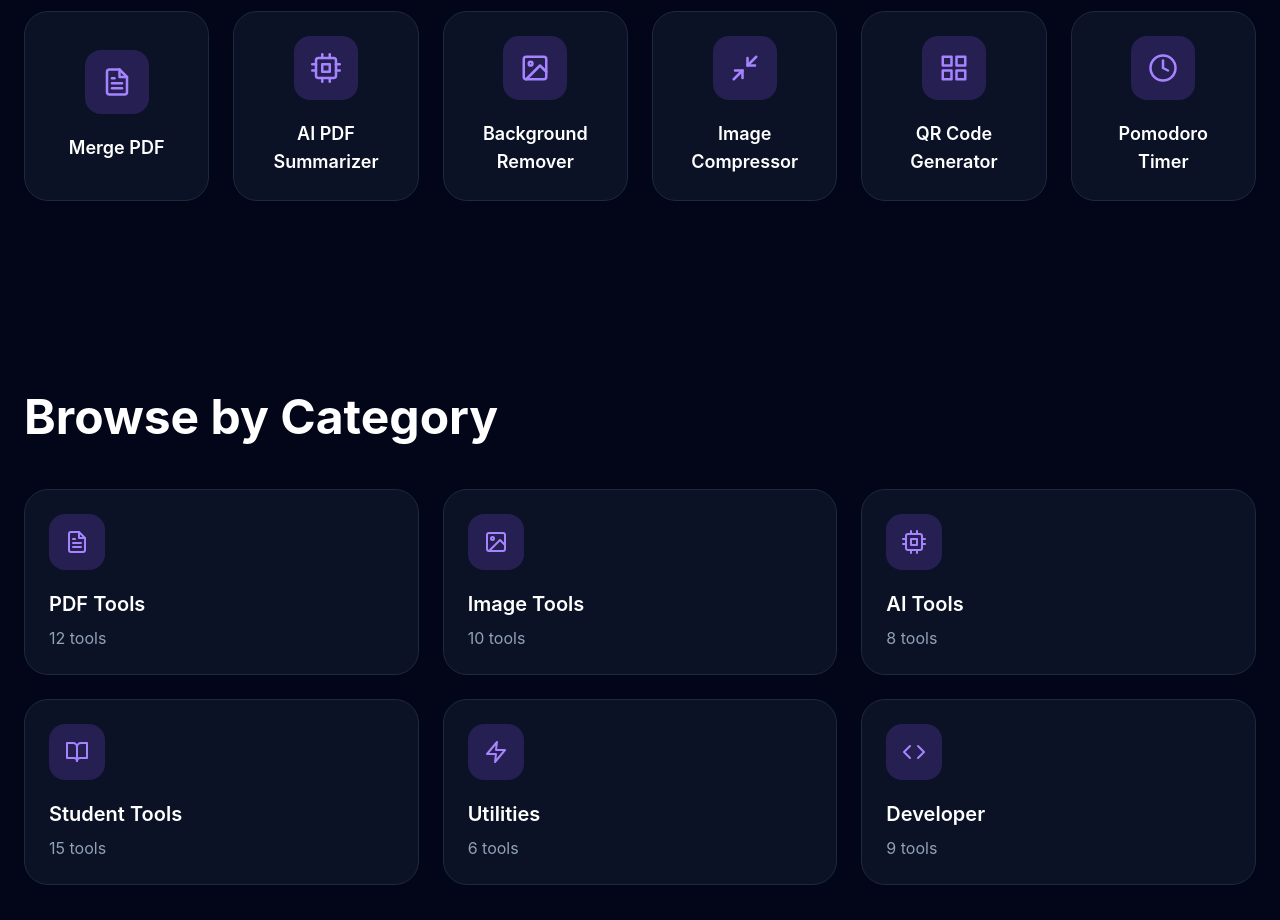
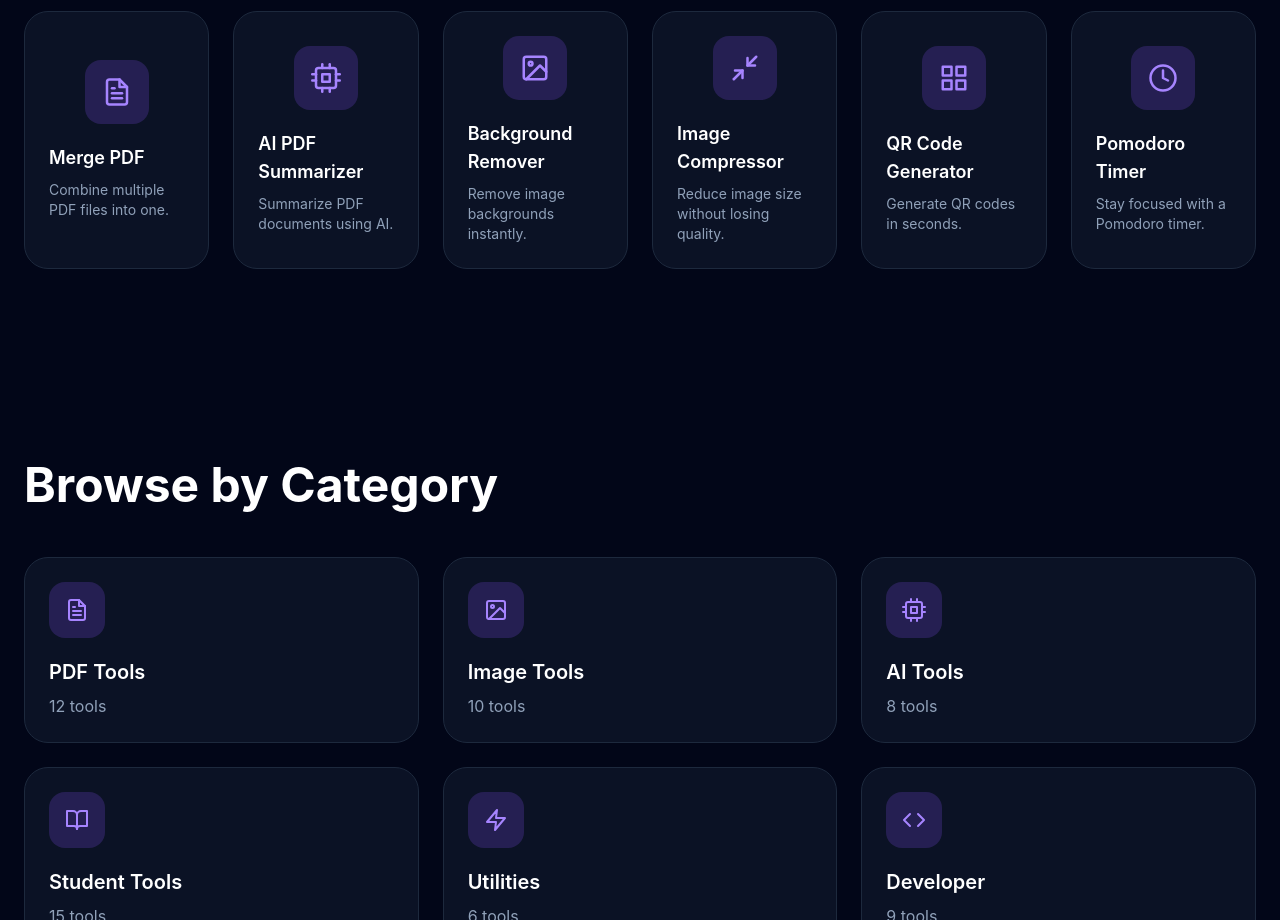
Before and after one commit to Dani-125/nexyra-tools, a React (Vite) app: page / in a window 1280 px wide. Shown: the part 1080-2000 px from the top of the page. Built offline with nearby package versions, Linux system fonts and the light colour scheme.

Commit message:
Enhance tool cards with descriptions

```diff
--- a/src/components/tools/PopularTools.jsx
+++ b/src/components/tools/PopularTools.jsx
@@ -5,16 +5,17 @@ function PopularTools() {
   return (
     <section className="max-w-7xl mx-auto px-6 py-24">
 
-      <h2 className="text-5xl font-bold text-white mb-12">
+      <h2 className="text-4xl md:text-5xl font-bold text-white mb-12">
         Most-used tools this week
       </h2>
 
-      <div className="grid gap-6 grid-cols-2 md:grid-cols-3 lg:grid-cols-6">
+      <div className="grid grid-cols-2 md:grid-cols-3 lg:grid-cols-6 gap-6">
         {popularTools.map((tool) => (
           <ToolCard
             key={tool.id}
             title={tool.title}
             icon={tool.icon}
+             description={tool.description}
           />
         ))}
       </div>
--- a/src/components/tools/ToolCard.jsx
+++ b/src/components/tools/ToolCard.jsx
@@ -1,4 +1,4 @@
-function ToolCard({ icon: Icon, title }) {
+function ToolCard({ icon: Icon, title, description }) {
   return (
     <div
       className="
@@ -42,9 +42,15 @@ function ToolCard({ icon: Icon, title }) {
         <Icon />
       </div>
 
-      <h3 className="mt-5 text-white text-lg font-semibold text-center">
-        {title}
-      </h3>
+     <div className="mt-5">
+  <h3 className="text-lg font-semibold text-white">
+    {title}
+  </h3>
+
+  <p className="mt-2 text-sm text-slate-400">
+    {description}
+  </p>
+</div>
     </div>
   );
 }
--- a/src/data/tools.js
+++ b/src/data/tools.js
@@ -11,31 +11,43 @@ export const popularTools = [
   {
     id: 1,
     title: "Merge PDF",
+    category: "PDF",
+    description: "Combine multiple PDF files into one.",
     icon: FiFileText,
   },
   {
     id: 2,
     title: "AI PDF Summarizer",
+    category: "AI",
+    description: "Summarize PDF documents using AI.",
     icon: FiCpu,
   },
   {
     id: 3,
     title: "Background Remover",
+    category: "Image",
+    description: "Remove image backgrounds instantly.",
     icon: FiImage,
   },
   {
     id: 4,
     title: "Image Compressor",
+    category: "Image",
+    description: "Reduce image size without losing quality.",
     icon: FiMinimize2,
   },
   {
     id: 5,
     title: "QR Code Generator",
+    category: "Utility",
+    description: "Generate QR codes in seconds.",
     icon: FiGrid,
   },
   {
     id: 6,
     title: "Pomodoro Timer",
+    category: "Productivity",
+    description: "Stay focused with a Pomodoro timer.",
     icon: FiClock,
   },
 ];
```
